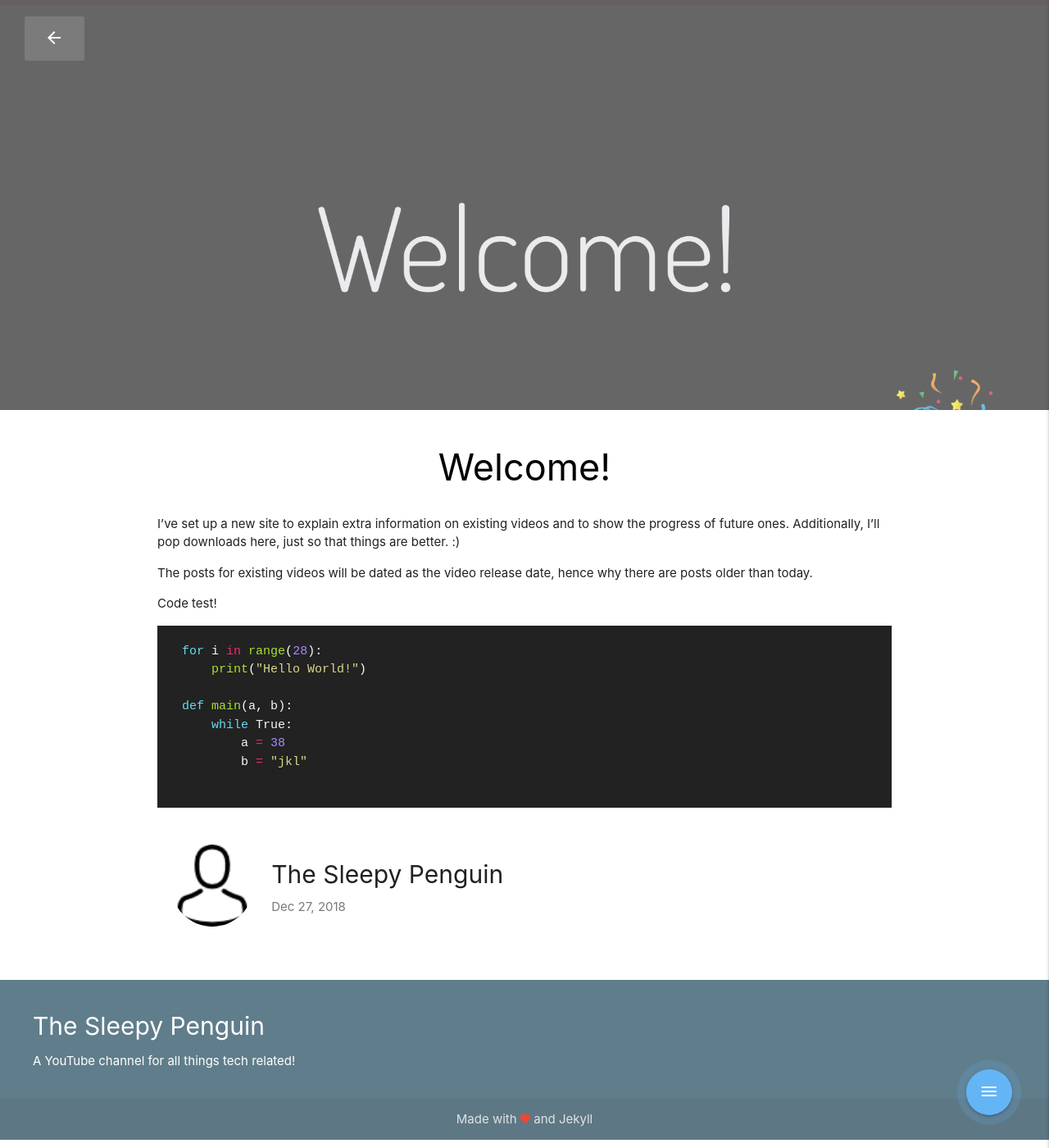
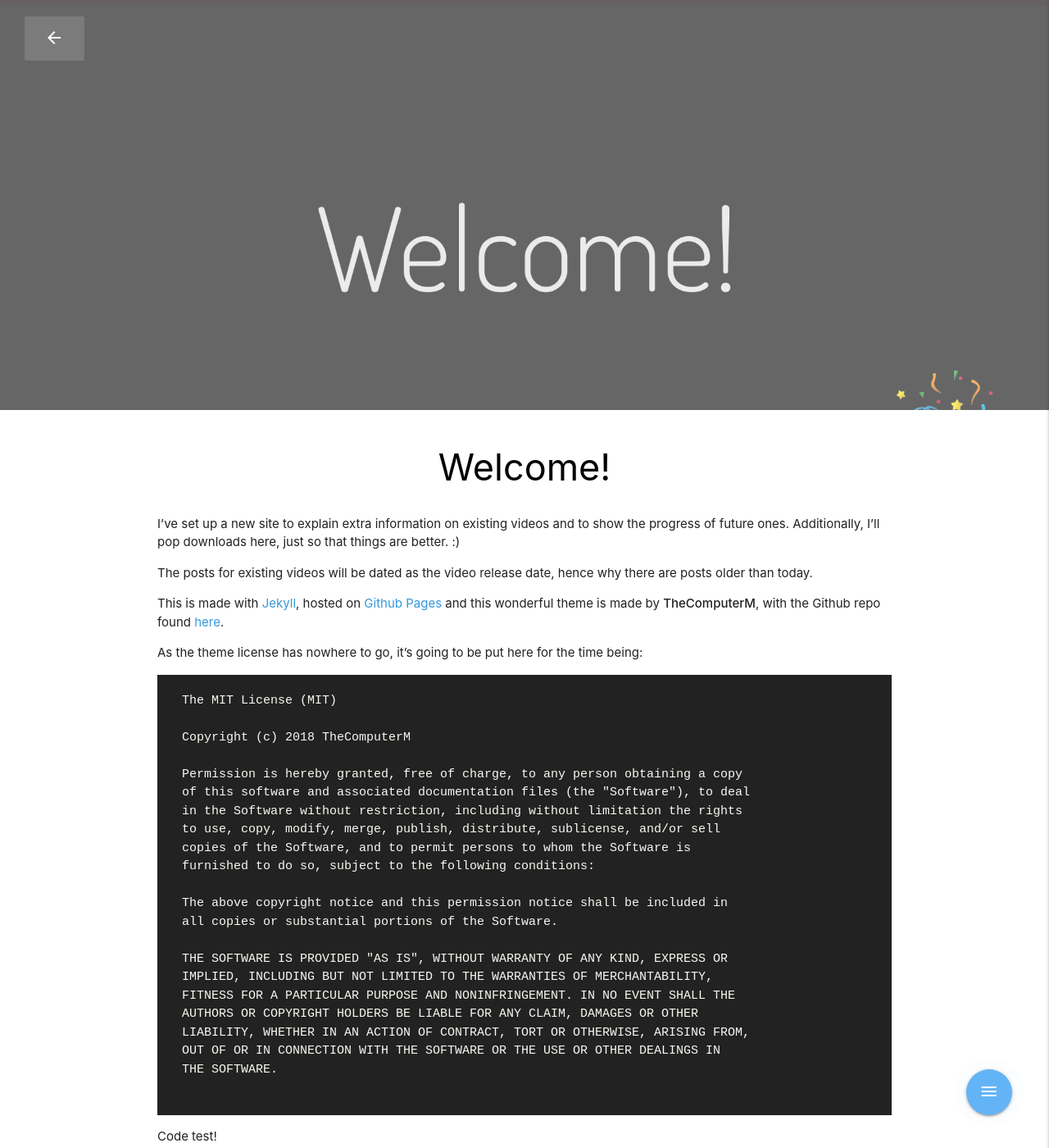
Before and after one commit to TheSleepyPenguin/TheSleepyPenguin.github.io, a Jekyll site: the page built from _posts/2018-12-27-welcome.md, in a window 1280 px wide and 1400 px high. Shown: the whole window at 82% size. Built offline with Jekyll 4.4.1, drawn with Linux system fonts in a browser that asks for light colours; nearby versions of some CDN libraries.

Commit message:
Added and edited posts

````diff
--- a/_posts/2018-12-27-welcome.md
+++ b/_posts/2018-12-27-welcome.md
@@ -12,6 +12,37 @@ I've set up a new site to explain extra information on existing videos and to sh
 
 The posts for existing videos will be dated as the video release date, hence why there are posts older than today.
 
+This is made with [Jekyll](https://jekyllrb.com/), hosted on [Github Pages](https://pages.github.com/) and this wonderful theme is made by **TheComputerM**, with the Github repo found [here](https://github.com/TheComputerM/jekyll-theme-material-blog/).
+
+As the theme license has nowhere to go, it's going to be put here for the time being:
+
+```
+The MIT License (MIT)
+
+Copyright (c) 2018 TheComputerM
+
+Permission is hereby granted, free of charge, to any person obtaining a copy
+of this software and associated documentation files (the "Software"), to deal
+in the Software without restriction, including without limitation the rights
+to use, copy, modify, merge, publish, distribute, sublicense, and/or sell
+copies of the Software, and to permit persons to whom the Software is
+furnished to do so, subject to the following conditions:
+
+The above copyright notice and this permission notice shall be included in
+all copies or substantial portions of the Software.
+
+THE SOFTWARE IS PROVIDED "AS IS", WITHOUT WARRANTY OF ANY KIND, EXPRESS OR
+IMPLIED, INCLUDING BUT NOT LIMITED TO THE WARRANTIES OF MERCHANTABILITY,
+FITNESS FOR A PARTICULAR PURPOSE AND NONINFRINGEMENT. IN NO EVENT SHALL THE
+AUTHORS OR COPYRIGHT HOLDERS BE LIABLE FOR ANY CLAIM, DAMAGES OR OTHER
+LIABILITY, WHETHER IN AN ACTION OF CONTRACT, TORT OR OTHERWISE, ARISING FROM,
+OUT OF OR IN CONNECTION WITH THE SOFTWARE OR THE USE OR OTHER DEALINGS IN
+THE SOFTWARE.
+
+```
+
+
+
 Code test!
 
 ```python
````
Also changed, not shown: _posts/2018-12-27-blog-todo.md (added, +17 -0 lines), _posts/LICENSE.txt (deleted).
